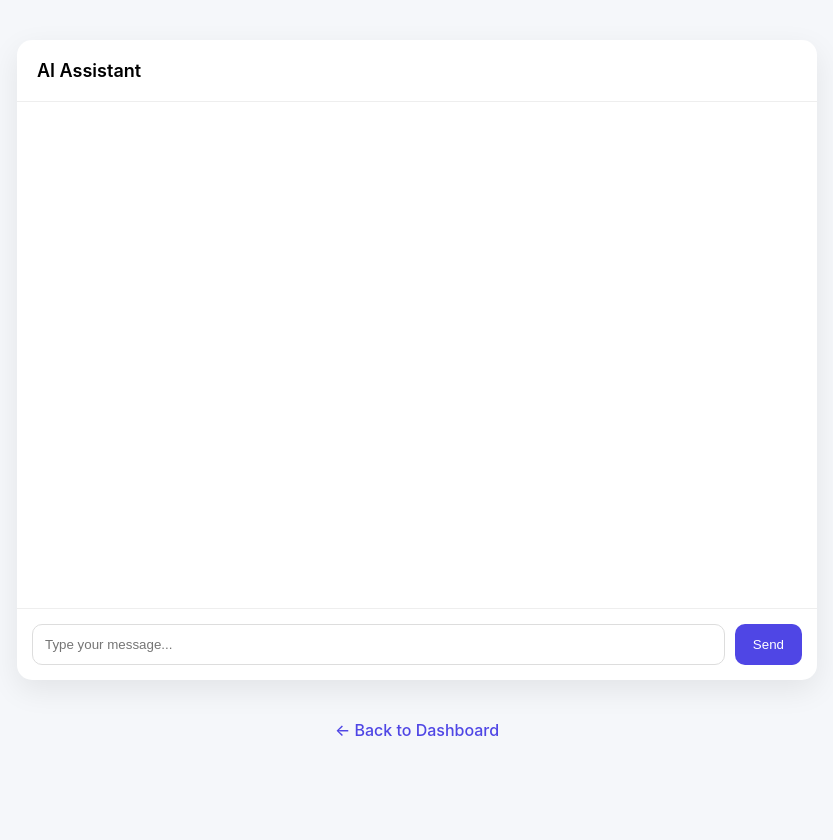
After one commit to shikkoustic/ml-app, a Flask app: page /chatbot in a window 1280 px wide. The commit adds this page. Shown: the whole page, without its empty margins (223-1056 px from the left). Run offline with Flask 3, Linux system fonts and the light colour scheme; the visitor is signed in with stand-in values (Sample User, id 1).

Commit message:
added chatbot

```diff
--- a/Build-2/app.py
+++ b/Build-2/app.py
@@ -1,4 +1,4 @@
-from flask import Flask, request, render_template, redirect, url_for, session
+from flask import Flask, request, render_template, redirect, url_for, session, jsonify
 import random
 import mysql.connector
 import os
@@ -6,6 +6,7 @@ from werkzeug.security import generate_password_hash, check_password_hash
 from dotenv import load_dotenv
 from sendgrid import SendGridAPIClient
 from sendgrid.helpers.mail import Mail
+from openai import OpenAI
 
 load_dotenv()
 
@@ -14,6 +15,8 @@ FLASK_KEY = os.getenv("FLASK_KEY")
 
 app = Flask(__name__)
 app.secret_key = FLASK_KEY
+
+client = OpenAI(api_key=os.getenv("OPENAI_API_KEY"))
 
 def get_db():
     return mysql.connector.connect(
@@ -27,7 +30,6 @@ def get_db():
 otp_store = {}
 reset_otp_store = {}
 
-
 @app.route('/')
 def index():
     return redirect(url_for('login'))
@@ -40,11 +42,8 @@ def login():
 
         db = get_db()
         cursor = db.cursor(dictionary=True)
-
-        query = "SELECT * FROM users WHERE email=%s"
-        cursor.execute(query, (email,))
+        cursor.execute("SELECT * FROM users WHERE email=%s", (email,))
         user = cursor.fetchone()
-
         cursor.close()
         db.close()
 
@@ -62,7 +61,6 @@ def login():
             try:
                 sg = SendGridAPIClient(os.getenv("SENDGRID_API_KEY"))
                 sg.send(message)
-                print("OTP email sent")
             except Exception as e:
                 print("SendGrid failed:", e)
                 print("OTP:", otp)
@@ -72,7 +70,6 @@ def login():
         return render_template('login.html', error="Either Email or Password is Wrong")
 
     return render_template('login.html')
-
 
 @app.route('/verify-otp', methods=['POST'])
 def verify_otp():
@@ -85,20 +82,15 @@ def verify_otp():
 
         db = get_db()
         cursor = db.cursor(dictionary=True)
-
-        query = "SELECT name FROM users WHERE email=%s"
-        cursor.execute(query, (email,))
+        cursor.execute("SELECT name FROM users WHERE email=%s", (email,))
         user = cursor.fetchone()
-
         cursor.close()
         db.close()
 
         session['user_name'] = user['name'] if user else 'User'
-
         return redirect(url_for("dashboard"))
 
     return render_template('login.html', show_otp=True, email=email, error="Wrong OTP, Try Again")
-
 
 @app.route('/register', methods=['GET', 'POST'])
 def register():
@@ -115,9 +107,7 @@ def register():
 
         db = get_db()
         cursor = db.cursor(dictionary=True)
-
-        check_query = "SELECT * FROM users WHERE email=%s"
-        cursor.execute(check_query, (email,))
+        cursor.execute("SELECT * FROM users WHERE email=%s", (email,))
         existing_user = cursor.fetchone()
 
         if existing_user:
@@ -126,17 +116,14 @@ def register():
             return render_template('register.html', error='Email already registered')
 
         hash_pass = generate_password_hash(password)
-        query = "INSERT INTO users(name, email, password) VALUES (%s,%s,%s)"
-        cursor.execute(query, (name, email, hash_pass))
+        cursor.execute("INSERT INTO users(name, email, password) VALUES (%s,%s,%s)", (name, email, hash_pass))
         db.commit()
-
         cursor.close()
         db.close()
 
         return render_template('login.html', success="Registration successful! You can now login.")
 
     return render_template('register.html')
-
 
 @app.route('/forgot-password', methods=['GET', 'POST'])
 def forgot_password():
@@ -145,11 +132,8 @@ def forgot_password():
 
         db = get_db()
         cursor = db.cursor(dictionary=True)
-
-        query = "SELECT * FROM users WHERE email=%s"
-        cursor.execute(query, (email,))
+        cursor.execute("SELECT * FROM users WHERE email=%s", (email,))
         user = cursor.fetchone()
-
         cursor.close()
         db.close()
 
@@ -187,7 +171,6 @@ def verify_reset_otp():
 
     return render_template('forgot-password.html', show_otp=True, email=email, error='Invalid OTP')
 
-
 @app.route('/reset-password', methods=['POST'])
 def reset_password():
     email = request.form['email']
@@ -201,18 +184,14 @@ def reset_password():
 
     db = get_db()
     cursor = db.cursor()
-
-    query = "UPDATE users SET password=%s WHERE email=%s"
-    cursor.execute(query, (hash_pass, email))
+    cursor.execute("UPDATE users SET password=%s WHERE email=%s", (hash_pass, email))
     db.commit()
-
     cursor.close()
     db.close()
 
     reset_otp_store.pop(email, None)
 
     return render_template('login.html', success='Password reset successful!')
-
 
 @app.route('/dashboard')
 def dashboard():
@@ -225,18 +204,45 @@ def dashboard():
         user_name=session.get('user_name', 'User')
     )
 
+@app.route('/chatbot')
+def chatbot_page():
+    if 'user_email' not in session:
+        return redirect(url_for("login"))
+    return render_template('chatbot.html')
+
+@app.route('/chat', methods=['POST'])
+def chat():
+    if 'user_email' not in session:
+        return jsonify({"reply": "Please login first."}), 401
+
+    user_message = request.json.get("message")
+
+    try:
+        response = client.chat.completions.create(
+            model="gpt-4o-mini",
+            messages=[
+                {"role": "system", "content": "You are an AI assistant for a productivity dashboard web app. Be concise and helpful."},
+                {"role": "user", "content": user_message}
+            ]
+        )
+
+        reply = response.choices[0].message.content
+        return jsonify({"reply": reply})
+
+    except Exception as e:
+        print("OpenAI Error:", e)
+        return jsonify({"reply": "AI service temporarily unavailable."}), 500
+
 @app.route('/todo')
 def todo():
     if 'user_email' not in session:
         return redirect(url_for("login"))
-
     return render_template('11-todo-list.html')
 
 @app.route('/rps_game')
 def rps_game():
     if 'user_email' not in session:
         return redirect(url_for("login"))
-
     return render_template('rock-paper-scissor-game.html')
 
 @app.route('/logout')
@@ -244,6 +250,5 @@ def logout():
     session.clear()
     return redirect(url_for("login"))
 
-
 if __name__ == '__main__':
     app.run(host="0.0.0.0", port=5002)
--- /dev/null
+++ b/Build-2/templates/chatbot.html
@@ -0,0 +1,167 @@
+<!DOCTYPE html>
+<html lang="en">
+<head>
+    <meta charset="UTF-8">
+    <title>AI Chatbot</title>
+    <meta name="viewport" content="width=device-width, initial-scale=1.0">
+
+    <link rel="stylesheet" href="{{ url_for('static', filename='css/dashboard.css') }}">
+    <script src="https://unpkg.com/lucide@latest"></script>
+
+    <style>
+        body {
+            background: #f5f7fa;
+        }
+
+        .chat-wrapper {
+            max-width: 800px;
+            margin: 40px auto;
+            background: white;
+            border-radius: 15px;
+            box-shadow: 0 10px 30px rgba(0,0,0,0.08);
+            display: flex;
+            flex-direction: column;
+            height: 80vh;
+        }
+
+        .chat-header {
+            padding: 20px;
+            border-bottom: 1px solid #eee;
+            font-weight: 600;
+            font-size: 18px;
+        }
+
+        .chat-box {
+            flex: 1;
+            overflow-y: auto;
+            padding: 20px;
+            display: flex;
+            flex-direction: column;
+            gap: 10px;
+        }
+
+        .message {
+            max-width: 70%;
+            padding: 12px 16px;
+            border-radius: 20px;
+            font-size: 14px;
+            line-height: 1.4;
+        }
+
+        .user {
+            align-self: flex-end;
+            background: #4f46e5;
+            color: white;
+            border-bottom-right-radius: 5px;
+        }
+
+        .bot {
+            align-self: flex-start;
+            background: #f1f5f9;
+            color: #111;
+            border-bottom-left-radius: 5px;
+        }
+
+        .chat-input {
+            display: flex;
+            padding: 15px;
+            border-top: 1px solid #eee;
+            gap: 10px;
+        }
+
+        .chat-input input {
+            flex: 1;
+            padding: 12px;
+            border-radius: 10px;
+            border: 1px solid #ddd;
+            outline: none;
+        }
+
+        .chat-input button {
+            padding: 12px 18px;
+            border-radius: 10px;
+            border: none;
+            background: #4f46e5;
+            color: white;
+            cursor: pointer;
+        }
+
+        .chat-input button:hover {
+            opacity: 0.9;
+        }
+
+        .back-link {
+            margin: 20px auto;
+            text-align: center;
+        }
+
+        .back-link a {
+            text-decoration: none;
+            color: #4f46e5;
+            font-weight: 500;
+        }
+    </style>
+</head>
+
+<body>
+
+<div class="chat-wrapper">
+
+    <div class="chat-header">
+        AI Assistant
+    </div>
+
+    <div id="chat-box" class="chat-box"></div>
+
+    <div class="chat-input">
+        <input type="text" id="user-input" placeholder="Type your message..." onkeypress="handleKey(event)">
+        <button onclick="sendMessage()">Send</button>
+    </div>
+
+</div>
+
+<div class="back-link">
+    <a href="/dashboard">← Back to Dashboard</a>
+</div>
+
+<script>
+lucide.createIcons();
+
+function handleKey(event) {
+    if (event.key === "Enter") {
+        sendMessage();
+    }
+}
+
+async function sendMessage() {
+    const input = document.getElementById("user-input");
+    const message = input.value.trim();
+    const chatBox = document.getElementById("chat-box");
+
+    if (!message) return;
+
+    chatBox.innerHTML += `
+        <div class="message user">${message}</div>
+    `;
+
+    input.value = "";
+    chatBox.scrollTop = chatBox.scrollHeight;
+
+    try {
+        const response = await fetch("/chat", {
+            method: "POST",
+            headers: {
+                "Content-Type": "application/json"
+            },
+            body: JSON.stringify({ message: message })
+        });
+
+        const data = await response.json();
+
+        chatBox.innerHTML += `
+            <div class="message bot">${data.reply}</div>
+        `;
+
+        chatBox.scrollTop = chatBox.scrollHeight;
+
+    }
```
Also changed, not shown: Build-2/templates/dashboard.html (+18 -8 lines), requirements.txt (deleted, +0 -130 lines).
